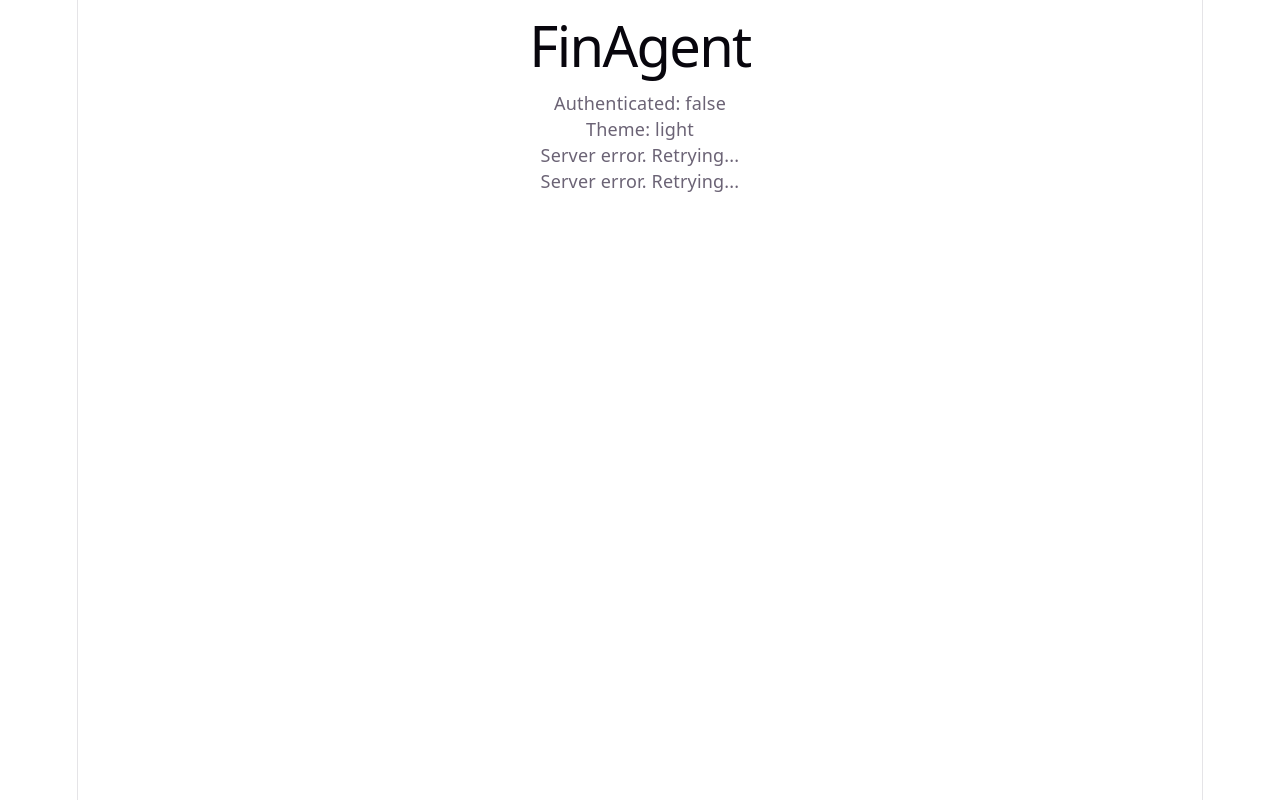
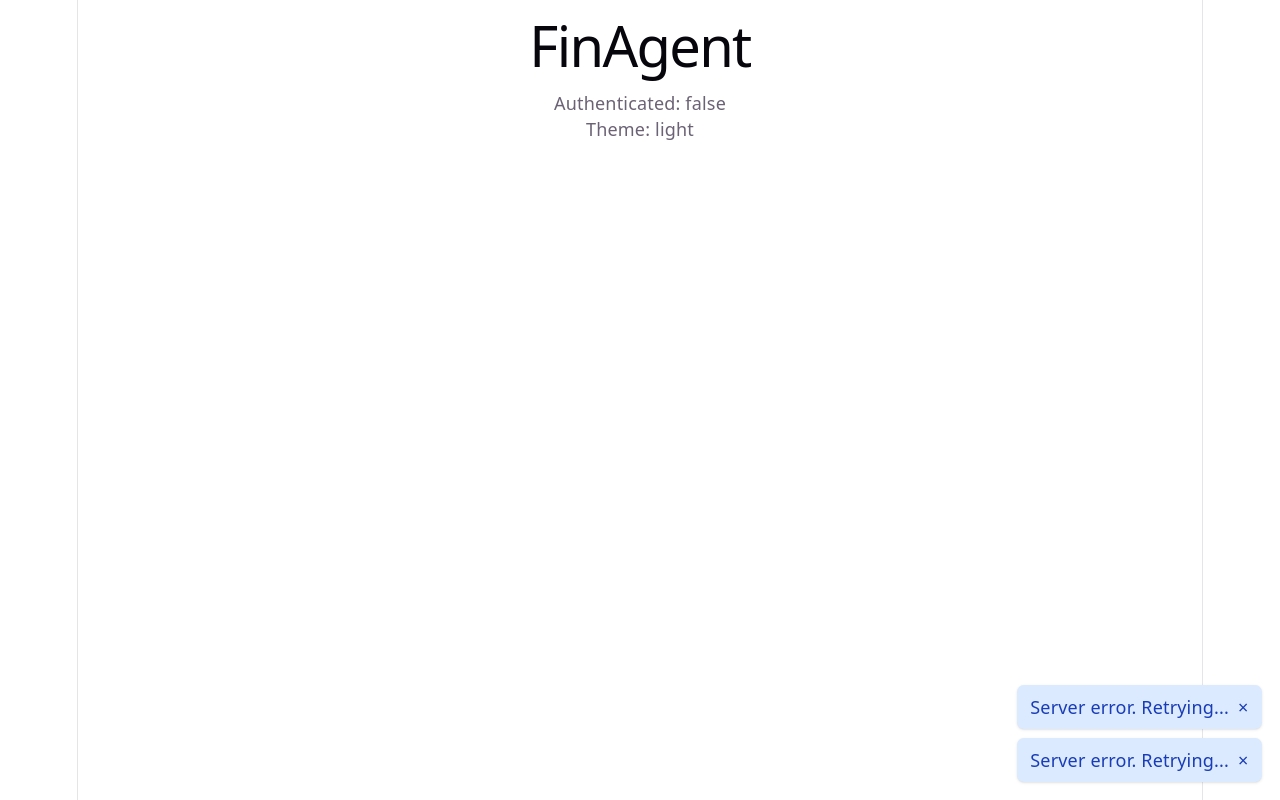
Before and after one commit to pradyumna-001/FinAgent-Frontend, a React (Vite) app: page / in a window 1280 px wide. Built offline with nearby package versions, Linux system fonts and the light colour scheme; no server answers.

Commit message:
feat(ui): add toast variants, roles, and dismissal; wire Tailwind

```diff
--- a/src/components/ui/toaster/Toaster.tsx
+++ b/src/components/ui/toaster/Toaster.tsx
@@ -1,10 +1,18 @@
 import { useEffect } from 'react';
 import { useRemoveToast, useToasts } from '@/stores/uiStore';
-import type { Toast } from '@/types/ui';
+import type { Toast, ToastType } from '@/types/ui';
+
+const TYPE_CLASSES: Record<ToastType, string> = {
+    error: 'bg-red-100 text-red-800',
+    success: 'bg-green-100 text-green-800',
+    warning: 'bg-amber-100 text-amber-800',
+    info: 'bg-blue-100 text-blue-800',
+};
 
 function ToastItem({ toast }: { toast: Toast }) {
     const removeToast = useRemoveToast();
     const action = toast.action;
+    const role = toast.type === 'error' ? 'alert' : 'status';
 
     const handleAction = () => {
         if (action) {
@@ -14,18 +22,22 @@ function ToastItem({ toast }: { toast: Toast }) {
     };
 
     useEffect(() => {
+        if (toast.duration === 0) {
+            return;
+        }
         const timer = setTimeout(() => removeToast(toast.id), toast.duration);
         return () => clearTimeout(timer);
     }, [toast.id, toast.duration, removeToast]);
 
     return (
-        <div role="alert">
+        <div role={role} className={`flex items-center gap-2 rounded-md px-3 py-2 shadow ${TYPE_CLASSES[toast.type]}`}>
             <span>{toast.message}</span>
             {action && (
                 <button type="button" onClick={handleAction}>
                     {action.label}
                 </button>
             )}
+            <button type="button" aria-label="Dismiss notification" onClick={() => removeToast(toast.id)}>×</button>
         </div>
     );
 }
@@ -34,7 +46,7 @@ export function Toaster() {
     const toasts = useToasts();
 
     return (
-        <div aria-live="polite">
+        <div className="fixed bottom-4 right-4 z-50 flex flex-col gap-2">
             {toasts.map((toast) => (
                 <ToastItem key={toast.id} toast={toast} />
             ))}
--- a/src/index.css
+++ b/src/index.css
@@ -1,3 +1,5 @@
+@import "tailwindcss";
+
 :root {
   --text: #6b6375;
   --text-h: #08060d;
@@ -31,8 +33,6 @@
 }
 
 @media (prefers-color-scheme: dark) {
-@import "tailwindcss";
-
 :root {
     --text: #9ca3af;
     --text-h: #f3f4f6;
--- a/src/types/ui.ts
+++ b/src/types/ui.ts
@@ -1,4 +1,4 @@
-export type ToastType = 'error' | 'success' | 'info';
+export type ToastType = 'error' | 'success' | 'warning' | 'info';
 
 export interface ToastAction {
     label: string;
```
